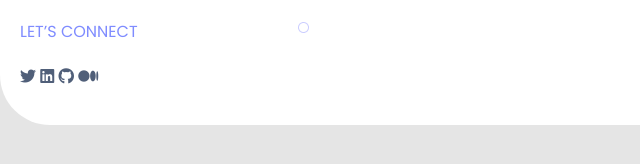
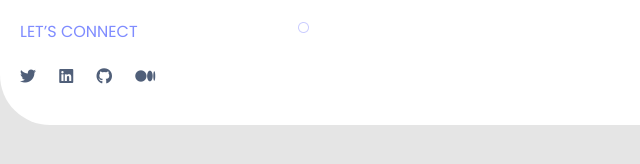
Before and after one commit to mudasiri/portfolio, a plain HTML site: page index.html in a window 1280 px wide. Shown: the part 254-418 px from the top of the page, 0-640 px from the left. Drawn offline with Linux system fonts and the light colour scheme.

Commit message:
added-spaces-to-social-icons

```diff
--- a/style.css
+++ b/style.css
@@ -71,6 +71,8 @@ body {
 
 .fa-brands {
   color: #505f79;
+  padding-right: 19px;
+
 }
 
 .title {
```
